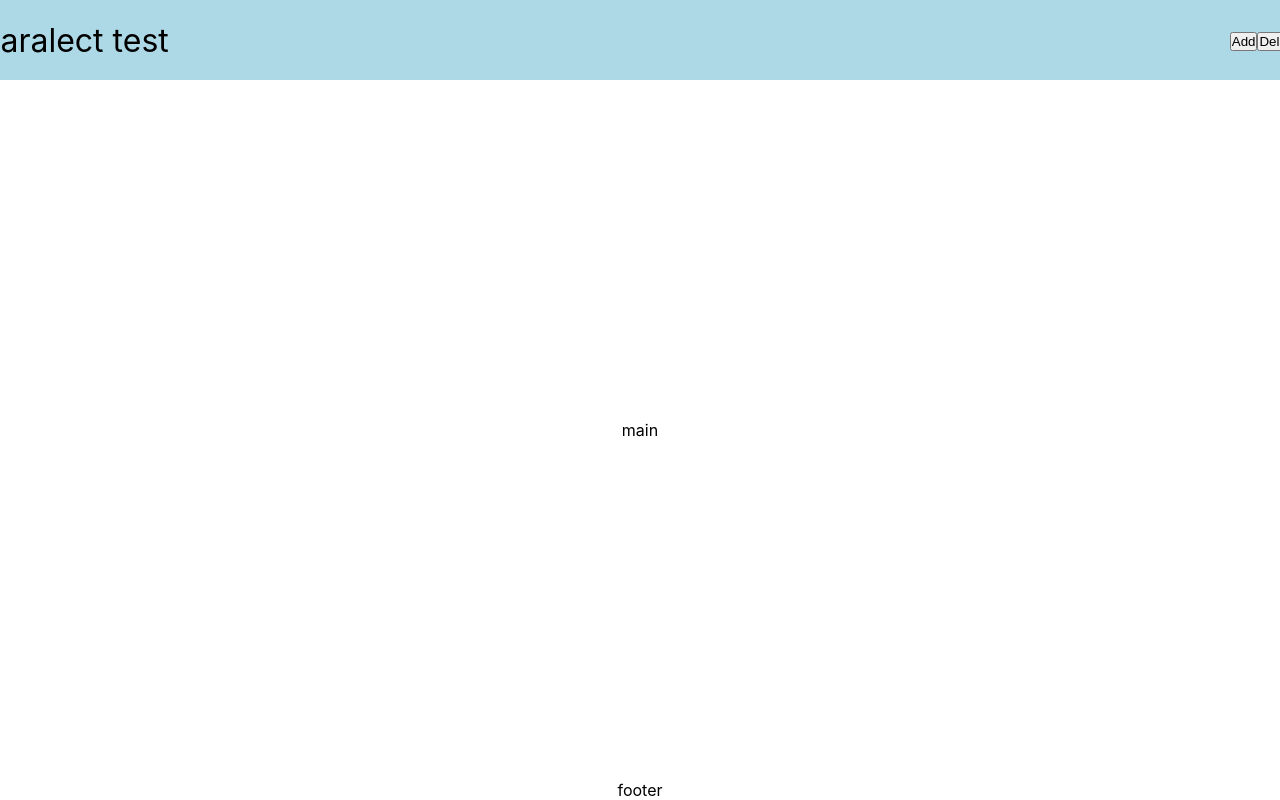
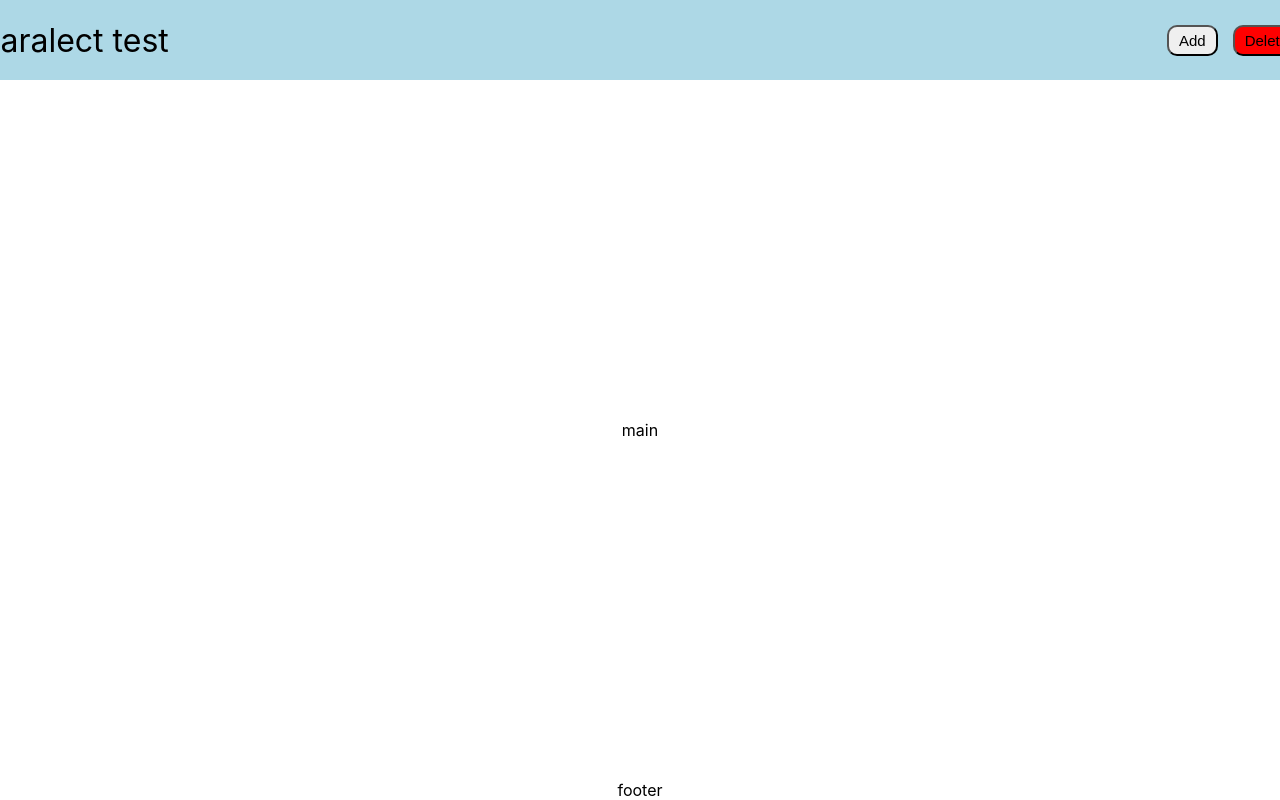
Before and after one commit to samolazoff/paralect-test, a React (Create React App) app in the folder client/: page / in a window 1280 px wide. Shown: the top 800 px of the page. Built offline with nearby package versions, Linux system fonts and the light colour scheme.

Commit message:
Add header

```diff
--- a/client/src/pages/Home/Home.jsx
+++ b/client/src/pages/Home/Home.jsx
@@ -12,8 +12,8 @@ function Home() {
                     </h1>
                 </Link>
                 <div className="box-btns">
-                    <button>Add</button>
-                    <button>Delete</button>
+                    <button className='btn-main'>Add</button>
+                    <button className='btn-main btn__delete'>Delete</button>
                 </div>
             </heaeder>
             <main className="app-main">
--- a/client/src/pages/Home/Home.scss
+++ b/client/src/pages/Home/Home.scss
@@ -1,3 +1,20 @@
+*{
+    margin: 0;
+    padding: 0;
+    font-weight: normal;
+    font-style: normal;
+    text-decoration: none;
+    box-sizing: border-box;
+    color: inherit;
+}
+li{
+    list-style: none;
+}
+.container{
+    width: 1400px;
+    padding: 0 40px;
+}
+
 .app{
     display: flex;
     flex-direction: column;
@@ -10,22 +27,26 @@
         align-items: center;
         height: 80px;
         background-color: lightblue;
+        .box-btns{
+            display: flex;
+            justify-content: center;
+            align-items: center;
+            gap: 15px;
+        }
     }
 }
-.container{
-    width: 1400px;
-    padding: 0 40px;
+
+.btn-main{
+    padding: 5px 10px;
+    border-radius: 10px;
+    font-size: 15px;
+    &:hover{
+        color: silver;
+        font-size: 17px;
+
+    }
 }
 
-*{
-    margin: 0;
-    padding: 0;
-    font-weight: normal;
-    font-style: normal;
-    text-decoration: none;
-    box-sizing: border-box;
-    color: inherit;
+.btn__delete{
+    background-color: red;
 }
-li{
-    list-style: none;
-}
```
